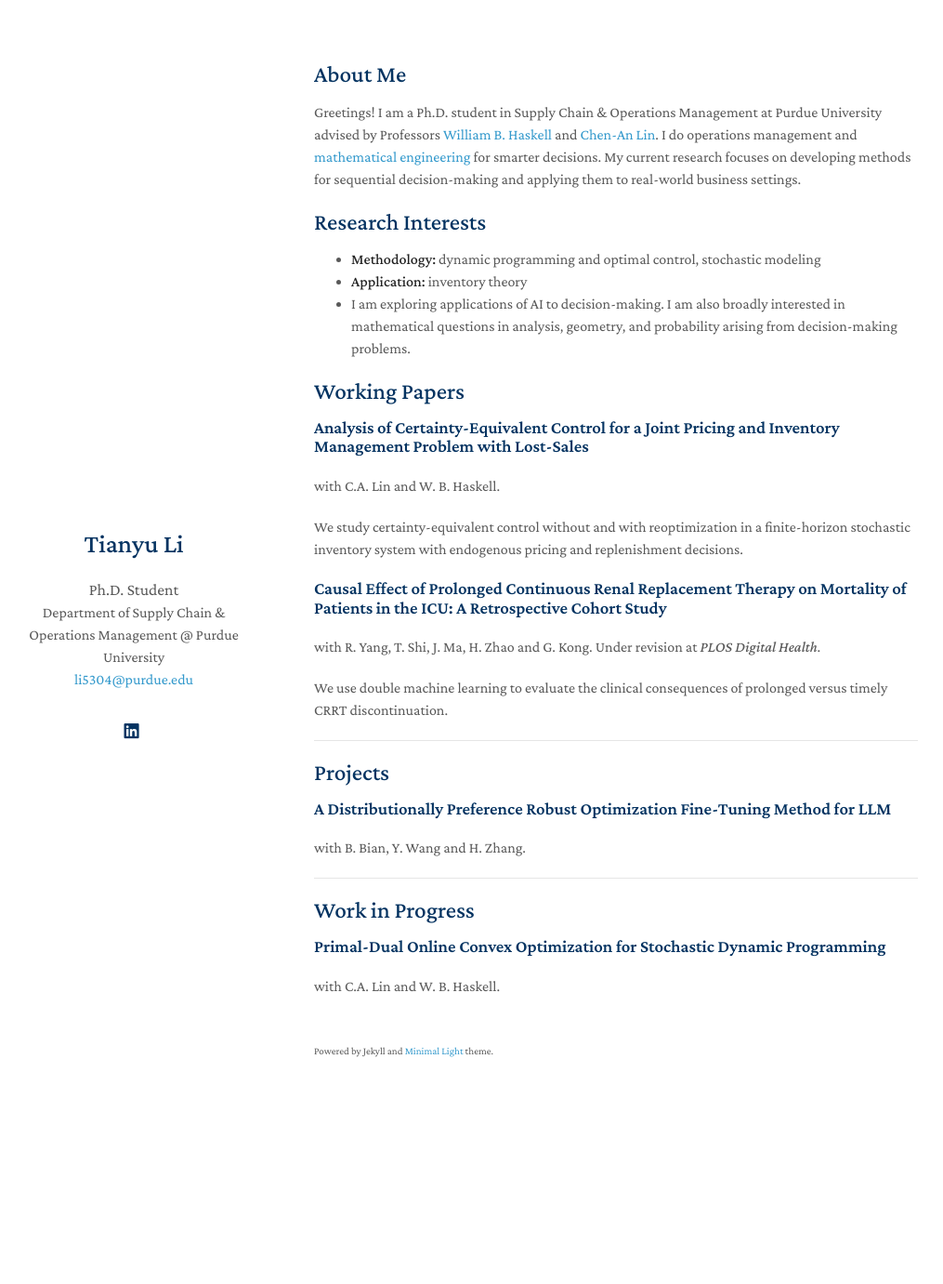
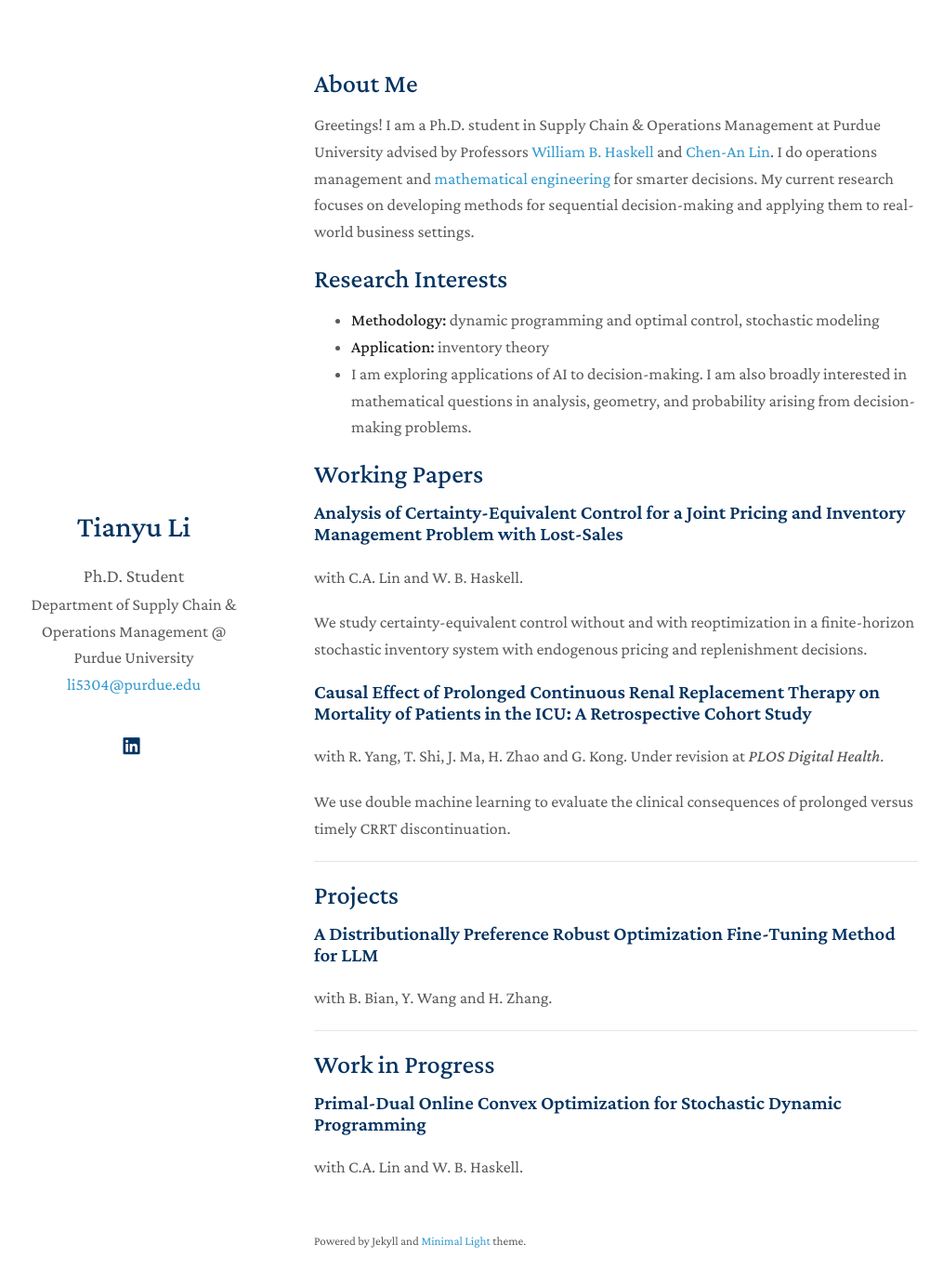
Before and after one commit to tianyu-li-dev/homepage, a Jekyll site: the page built from index.md, in a window 1280 px wide and 1400 px high. Shown: the top 1381 px of the window at 93% size, without its empty margins (132-1147 px from the left). Built offline with Jekyll 4.4.1, drawn with Linux system fonts in a browser that asks for light colours; a style sheet for code colours, icons or effects is not loaded.

Commit message:
Update style.scss

```diff
--- a/assets/css/style.scss
+++ b/assets/css/style.scss
@@ -19,3 +19,24 @@
     transform: none;
   }
 }
+
+
+/* Global font size */
+html {
+  font-size: 18px;
+}
+
+body {
+  font-size: 18px;
+  line-height: 1.6;
+}
+
+/* Main title (name) */
+h1 {
+  font-size: 32px;
+}
+
+/* Small text */
+small {
+  font-size: 13px;
+}
```
